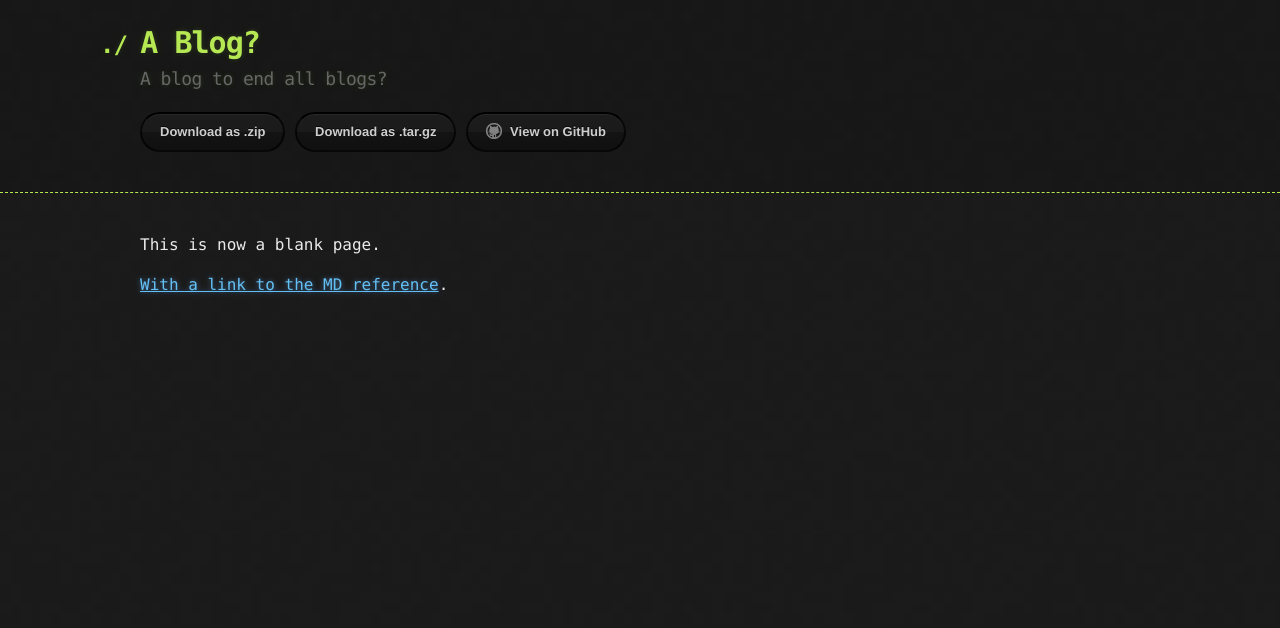
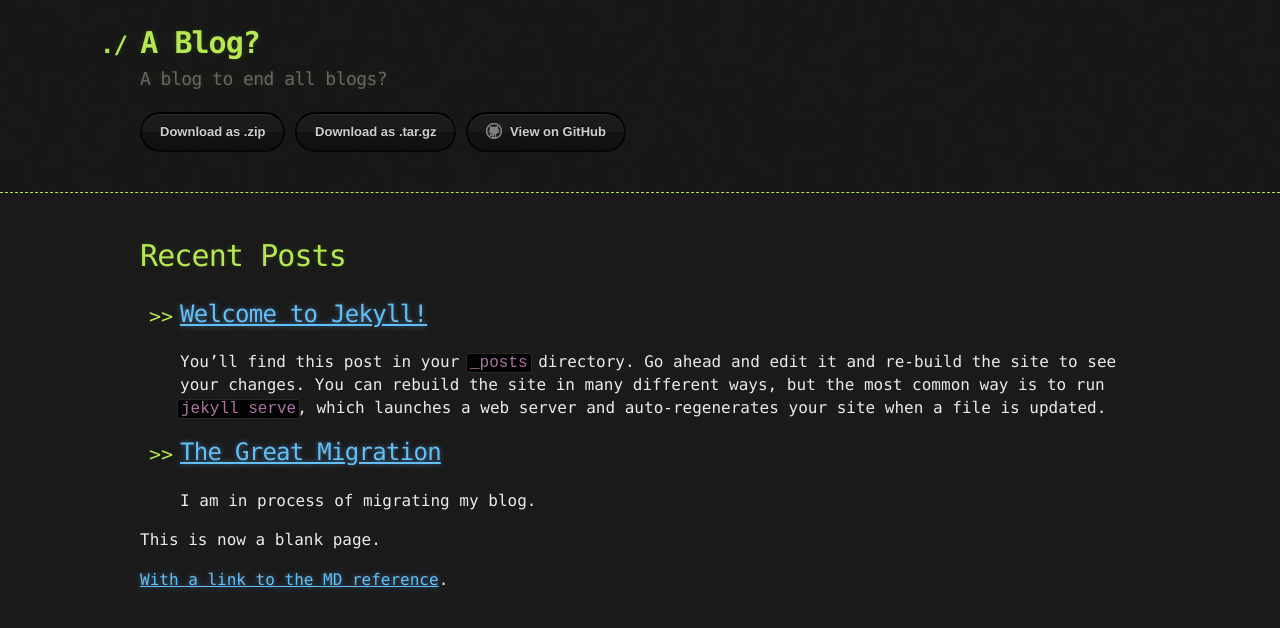
Before and after one commit to Effex-D/blog, a Jekyll site: the page built from index.md, in a window 1280 px wide. Shown: the top 628 px of the page. Built offline with Jekyll 4.4.1, drawn with Linux system fonts in a browser that asks for light colours.

Commit message:
New post

```diff
--- a/_data/navigation.yml
+++ /dev/null
@@ -1,6 +0,0 @@
-- name: Home
-  link: /
-- name: About
-  link: /about.html
-- name: Posts
-  link: /blog.html
--- /dev/null
+++ b/_posts/2021-06-18-blog-migration.markdown
@@ -0,0 +1,22 @@
+---
+layout: post
+title:  "The Great Migration"
+date:   2021-06-18 12:34:46 +0000
+categories: jekyll update
+---
+
+I am in process of migrating my blog.
+
+Why? Previously I've been using a custom built system to host my blog. It's written using Python3 and Flask, runs in a docker container, sits on a rented virtual server and has requests fed to it via nGinx.
+
+That's a lot of work for a glorified website. And not that glorified, believe me.
+
+I built it for a reason, of course. That reason was to demonstrate the idea of "security through entrapment" so it was filled with lots of weird little tripwires and pit-traps for people to fall into. But with the source in github, a database on the server itself, pipelines to push updates, the whole thing just became completely unwieldy. Four different technologies just to support one site. Not to mention the looks of the thing. I am *not* a front-end guy. And while it didn't look bad, changes to it were almost impossible. I have no eye for such things.
+
+So I started looking into alternatives. I considered Ghost for a while. Open source blogging platform gives me a bit of a nerd-on after parts of my past life dealing with terrible commercial efforts and WordPress. But again, required hosting. Github Pages was something I wanted to exploit. I mean these guys are cool enough to give us free space. Why wouldn't I use it?
+
+There are a couple of projects dedicated to running ghost in Github Pages, but it didn't eliminate one thing that always bothered me about these packages. Why require a database at all? Storing text, images, etc, should *not* be this hard.
+
+My attention was drawn, as it had been before, to Jekyll. And here we are. It's pretty sensible, I guess, rendering static pages. After about an hour of wrestling I got this whole thing set up with a theme I like.
+
+Now there's just the task of my old blog and migrating some of the blog posts here. Not all of them. Some of them are out of date. Some of them are stupid. And I wanted to try a different style of writing. More free. Closer to mirroring an internal thought process. That way I can blog, however shortly, on all matters that strike my attention. Before I focused on InfoSec, and that will likely be a heavy focus here too. But maybe music. Gaming. Politics. Maybe this will end up as my version of Anorak's Almanac.
--- a/index.md
+++ b/index.md
@@ -2,6 +2,19 @@
 layout: default
 ---
 
+<h1>Recent Posts</h1>
+
+<ul>
+  {% for post in site.posts limit:3 %}
+    <li>
+      <h2><a href="{{ post.url }}">{{ post.title }}</a></h2>
+      {{ post.excerpt }}
+    </li>
+  {% endfor %}
+</ul>
+
+
+
 This is now a blank page.
 
 [With a link to the MD reference](./reference.html).
--- a/blog.html
+++ b/posts.html
@@ -1,8 +1,8 @@
 ---
 layout: default
-title: Blog
+title: All Posts
 ---
-<h1>Latest Posts</h1>
+<h1>All Posts</h1>
 
 <ul>
   {% for post in site.posts %}
```
